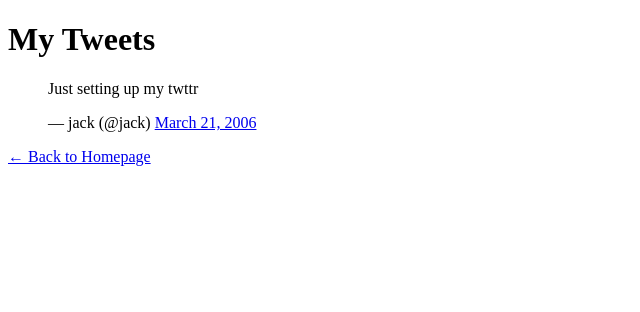
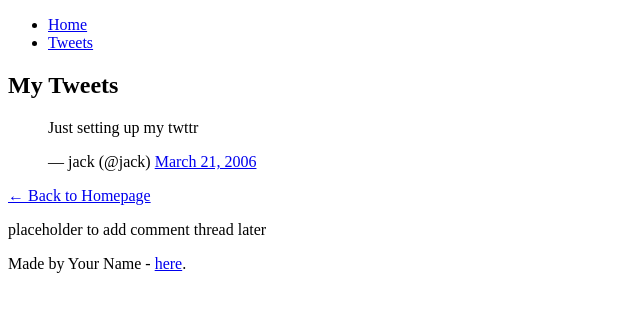
Before and after one commit to Ibk-okiki/My_First_Portfolio, a plain HTML site: page html_basic/tweets.html in a window 1280 px wide. Shown: the whole page, without its empty margins (0-640 px from the left). Drawn offline with Linux system fonts and the light colour scheme.

Commit message:
Update tweets.html

```diff
--- a/html_basic/tweets.html
+++ b/html_basic/tweets.html
@@ -3,9 +3,18 @@
 <head>
   <meta charset="UTF-8" />
   <meta name="viewport" content="width=device-width, initial-scale=1" />
-    <title>Tweets Page</title>
+  <title>Cool Website - Tweets</title>
 </head>
 <body>
+  <header>
+    <ul>
+      <li><a href="index.html">Home</a></li>
+      <li><a href="tweets.html">Tweets</a></li>
+    </ul>
+  </header>
+
+  <main>
+    <article>
       <h1>My Tweets</h1>
 
       <!-- Embedded Tweet -->
@@ -15,7 +24,16 @@
       </blockquote>
       <script async src="https://platform.twitter.com/widgets.js" charset="utf-8"></script>
 
-    <!-- Link back to homepage -->
       <p><a href="index.html">← Back to Homepage</a></p>
+    </article>
+
+    <aside>
+      <p>placeholder to add comment thread later</p>
+    </aside>
+  </main>
+
+  <footer>
+    <p>Made by Your Name - <a href="https://example.com" target="_blank">here</a>.</p>
+  </footer>
 </body>
 </html>
```
Lines whose indentation alone changed are shown as unchanged.
